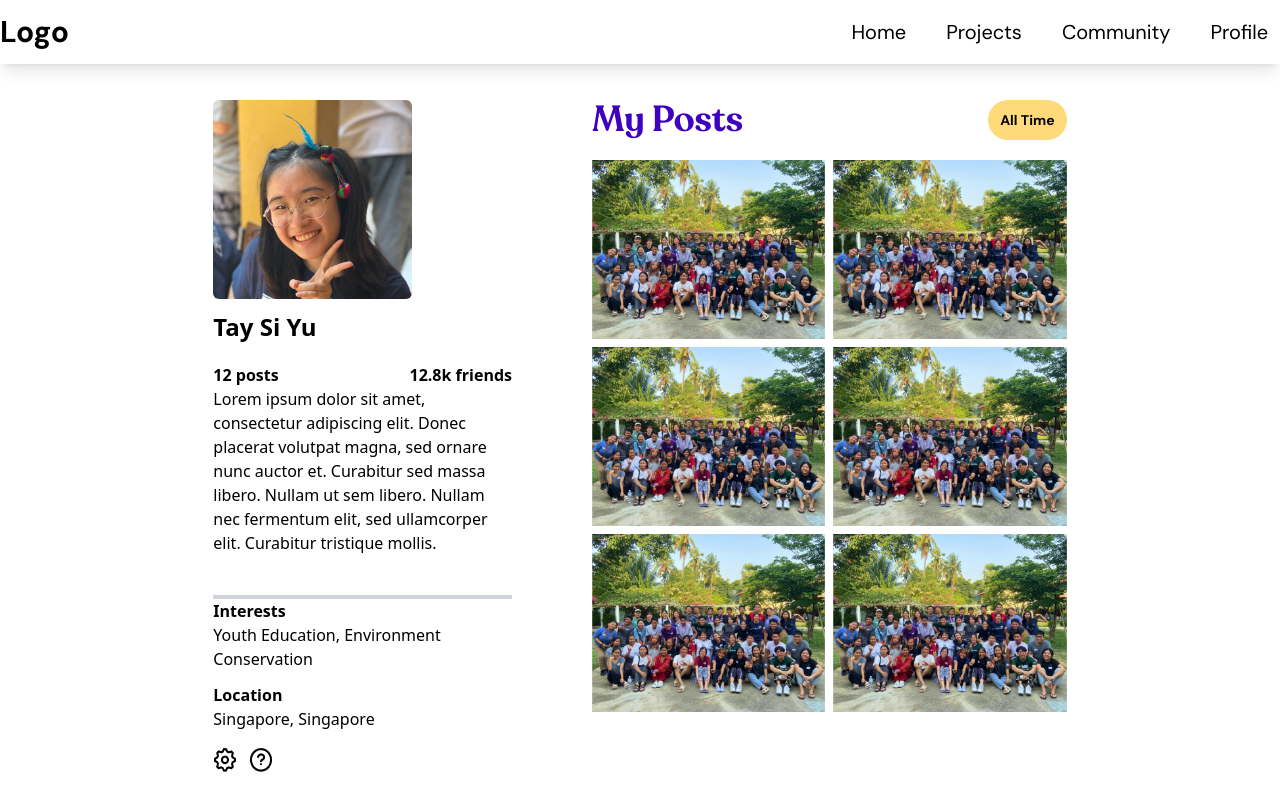
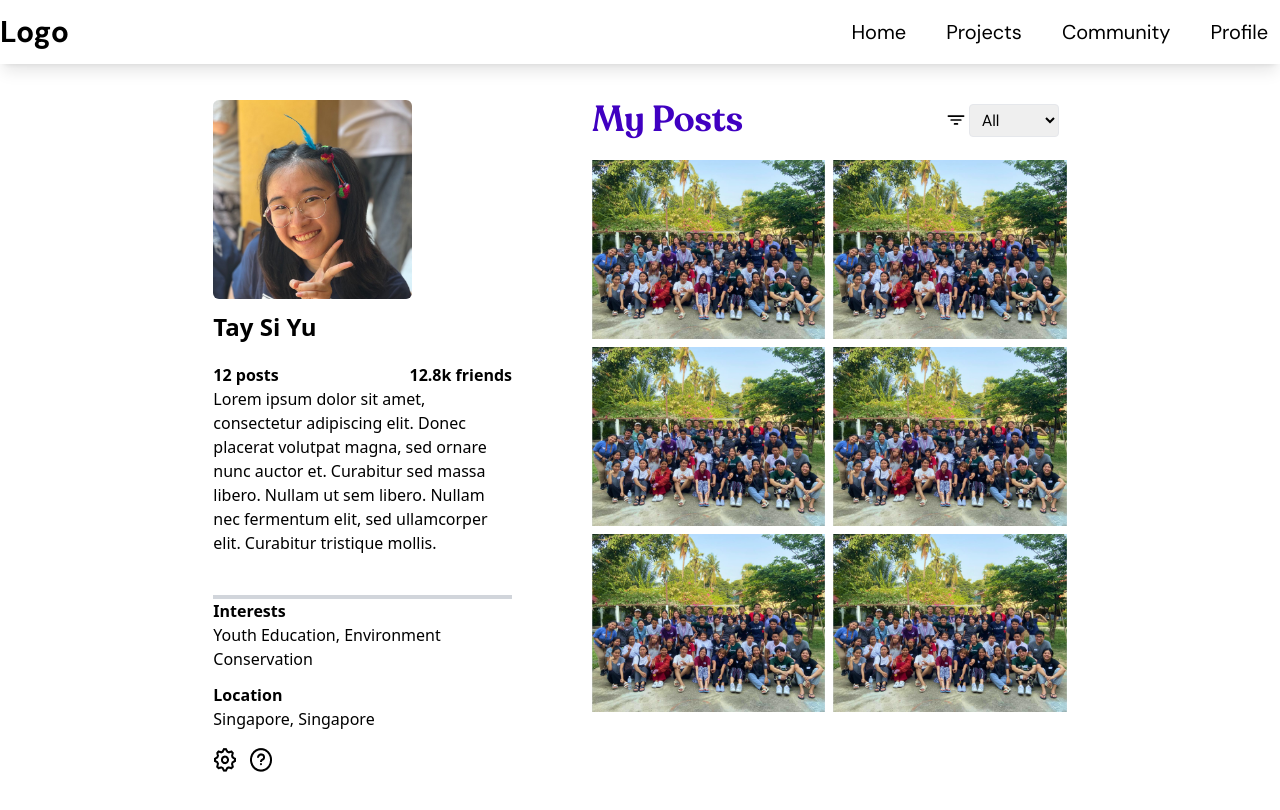
Before and after one commit to smu-hack-dsc/Team-01-Project, a React (Create React App) app in the folder frontend/: page /profile in a window 1280 px wide. Shown: the top 810 px of the page. Built offline with nearby package versions, Linux system fonts and the light colour scheme.

Commit message:
improved filter logic and added filter to home page posts

```diff
--- a/frontend/src/components/Button.jsx
+++ b/frontend/src/components/Button.jsx
@@ -52,28 +52,28 @@ const Button = ({
 
   switch (variant) {
     case "green":
-      buttonClasses += "bg-green_C8F3D9 ";
+      buttonClasses += "bg-green_C8F3D9 hover:bg-green-300 ";
       textClasses += size === "large" ? "text-2xl p-3 " : size === "medium" ? "text-base px-3 py-2 " : "text-sm px-3 py-1 ";
       break;
     case "yellow":
-      buttonClasses += "bg-yellow_FFDA7A ";
+      buttonClasses += "bg-yellow_FFDA7A hover:bg-yellow-400 ";
       textClasses += size === "large" ? "text-2xl p-3 " : size === "medium" ? "text-base px-4 py-2 " : "text-sm px-3 py-1 ";
       break;
     case "purple":
-      buttonClasses += "bg-purple_9663FC ";
+      buttonClasses += "bg-purple_9663FC hover:bg-purple-500 ";
       textClasses += "text-";
       textClasses += size === "large" ? "text-2xl p-3 " : size === "medium" ? "text-base px-4 py-2 " : "text-sm px-3 py-1 ";
       break;
     case "white":
     default:
-      buttonClasses += "bg-white ";
+      buttonClasses += "bg-white hover:bg-gray-200 ";
       textClasses += "text-";
       textClasses += size === "large" ? "text-2xl p-3 " : size === "medium" ? "text-base px-4 py-2 " : "text-sm px-3 py-1 ";
       break;
   }
 
   return (
-    <button className={`${buttonClasses} w-443 h-78 rounded-full border-none hover:bg-gray-300 font-inherit whitespace-nowrap`}>
+    <button className={`${buttonClasses} w-443 h-78 rounded-full border-none font-inherit whitespace-nowrap`}>
       {icon}
       <div className={`${textClasses} font-semibold text-black`}>
         {children}
--- a/frontend/src/components/CarouselCard.jsx
+++ b/frontend/src/components/CarouselCard.jsx
@@ -11,14 +11,14 @@ const CarouselCard = () => (
       className="w-full h-32 sm:h-40 object-cover rounded-t-lg"
     />
     <div className="flex justify-between p-2">
-      <div className="flex flex-col justify-center text-black font-DMSans text-xl font-semibold">
+      <div className="flex flex-col justify-center text-black font-DMSans text-xl font-semibold ml-1">
         Project Name
       </div>
       <div className="flex flex-col justify-center text-black font-DMSans text-sm font-semibold">
         <IonIcon icon={image} size="large" />
       </div>
     </div>
-    <div className="flex flex-col justify-start h-20 text-black font-DMSans text-sm font-normal p-2">
+    <div className="flex flex-col justify-start h-20 text-black font-DMSans text-sm font-normal p-2 ml-1">
       <p>
         short description
       </p>
--- a/frontend/src/components/Filter.jsx
+++ b/frontend/src/components/Filter.jsx
@@ -3,17 +3,17 @@ import ProjectCard from 'components/ProjectCard';
 import { IonIcon } from '@ionic/react';
 import { filter } from 'ionicons/icons';
 
-const Filter = () => {
+const Filter = ({ categorySubcategories }) => {
   const projectsData = [
     // project data for filtering logic? idk
   ];
 
-  const categorySubcategories = {
-    'My Interests': ['interest1', 'interest2', 'interest3'],
-    'VO': ['vo1', 'vo2', 'vo3'],
-    'Skill': ['skill1', 'skill2', 'skill3'],
-    'Date': ['idk what to do for date lol'],
-  };
+  // const categorySubcategories = {
+  //   'My Interests': ['interest1', 'interest2', 'interest3'],
+  //   'VO': ['vo1', 'vo2', 'vo3'],
+  //   'Skill': ['skill1', 'skill2', 'skill3'],
+  //   'Date': ['idk what to do for date lol'],
+  // };
 
   const categories = Object.keys(categorySubcategories);
 
@@ -29,8 +29,8 @@ const Filter = () => {
     setSelectedSubCategory(event.target.value);
   };
 
-  const filteredProjects = projectsData.filter(project => {
-    if (!selectedCategory) return true; // If no category is selected, show all projects
+  const filteredProjects = projectsData.filter((project) => {
+    if (!selectedCategory && !selectedSubCategory) return true; // If no category or subcategory is selected, show all projects
 
     if (selectedSubCategory) {
       // Filter based on both category and subcategory
@@ -41,26 +41,26 @@ const Filter = () => {
     }
   });
 
-  const subcategories = selectedCategory ? categorySubcategories[selectedCategory] : [];
+  const subcategories = selectedCategory ? categorySubcategories[selectedCategory] || [] : [];
 
   return (
     <div className="font-DMSans">
       <div className="flex justify-center items-center">
-        <IonIcon icon={ filter } size="small"/>
+        <IonIcon icon={filter} size="small" />
         <select
           value={selectedCategory || ''}
           onChange={handleCategoryChange}
           className="ml-1 px-2 py-1 rounded border mr-2"
         >
           <option value="">All</option>
-            {categories.map(category => (
+          {categories.map((category) => (
             <option key={category} value={category}>
               {category}
             </option>
           ))}
         </select>
 
-          {selectedCategory && (
+        {selectedCategory && subcategories.length > 0 && (
           <select
             value={selectedSubCategory || ''}
             onChange={handleSubCategoryChange}
@@ -77,7 +77,7 @@ const Filter = () => {
       </div>
 
       <div className="grid grid-cols-1 sm:grid-cols-2 lg:grid-cols-3 gap-4">
-          {filteredProjects.map(project => (
+        {filteredProjects.map((project) => (
           <ProjectCard key={project.id} data={project} />
         ))}
       </div>
--- a/frontend/src/components/ProjectCard.jsx
+++ b/frontend/src/components/ProjectCard.jsx
@@ -25,7 +25,7 @@ const ProjectCard = () => {
         </p>
       </div>
       <div className="pl-3 sm:pt-2 lg:pt-3">
-        <Button variant="green" size="small">
+        <Button variant="green" size="medium">
           LEARN MORE
         </Button>
       </div>
--- a/frontend/src/pages/Profile.jsx
+++ b/frontend/src/pages/Profile.jsx
@@ -2,6 +2,7 @@ import React from "react";
 // import { useLocation } from "react-router-dom";
 import ProfilePost from "components/ProfilePost";
 import { Button } from 'components/Button';
+import Filter from "components/Filter";
 
 function Profile() {
   return (
@@ -59,13 +60,13 @@ function Profile() {
           {/* right side */}
           <div className="w-full flex flex-col">
             <div className="mt-15">
-              <div className="flex justify-between">
+              <div className="flex justify-between items-center">
                 <div className="text-purple_4000C1 text-shadow-lg font-RecoletaAlt font-semibold text-4xl">
                   My Posts
                 </div>
-                <Button variant='yellow' size='small'>
-                  All Time
-                </Button>
+                <Filter categorySubcategories={{
+                  "Recent":null,
+                }}/>
               </div>
             </div>
             <div className="grid grid-cols-2 gap-2 mt-5">
--- a/frontend/src/pages/Projects.jsx
+++ b/frontend/src/pages/Projects.jsx
@@ -27,7 +27,12 @@ function Projects() {
             <SearchBar />
           </div>
           <div className="lg:mt-2 -mb-2">
-            <Filter />
+            <Filter categorySubcategories={{
+              'My Interests': ['interest1', 'interest2', 'interest3'],
+              'VO': ['vo1', 'vo2', 'vo3'],
+              'Skill': ['skill1', 'skill2', 'skill3'],
+              'Date': ['idk what to do for date lol'],
+            }}/>
           </div>
           <div className="flex flex-wrap justify-center content-start sm:w-4/5 lg:w-2/3 mt-4">
             <ProjectCard onLearnMoreClick={handleLearnMoreClick} />
```
Lines whose indentation alone changed are shown as unchanged.
